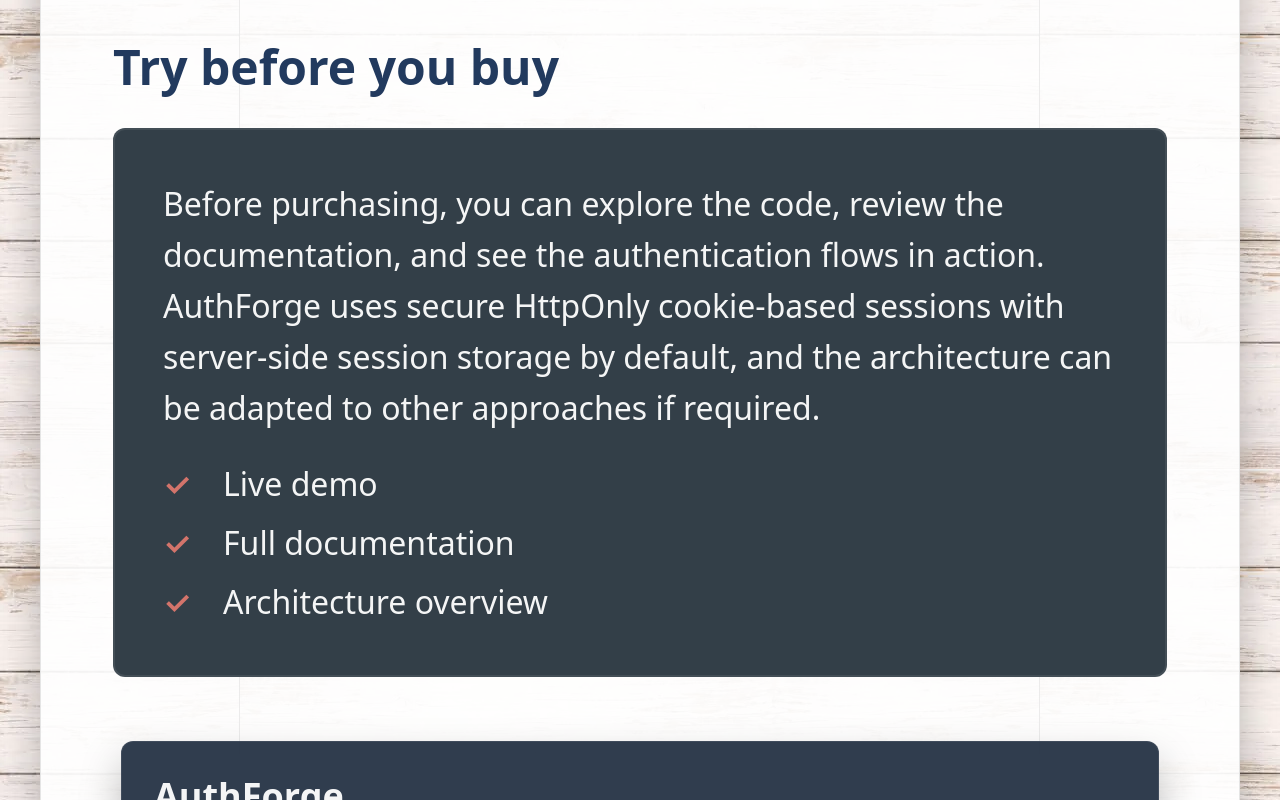
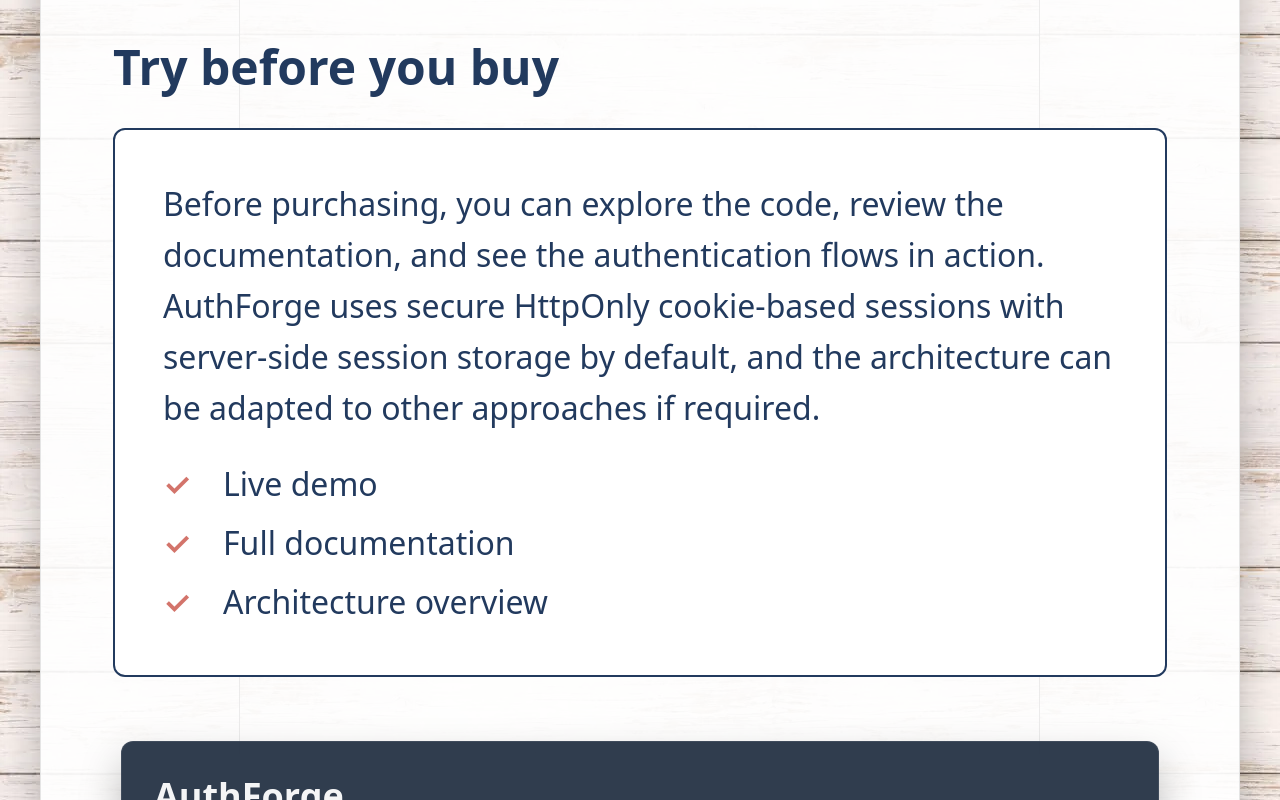
Before and after one commit to Grammeri/nextjs-landing, a Next.js app: page /products/authforge in a window 1280 px wide. Shown: the part 2260-3060 px from the top of the page. Built offline with nearby package versions, Linux system fonts and the light colour scheme.

Commit message:
chore(authforge): adjust visual hierarchy between info and pricing blocks

```diff
--- a/src/app/products/authforge/page.module.css
+++ b/src/app/products/authforge/page.module.css
@@ -137,9 +137,9 @@
 .trustBlock {
   padding: var(--spacing-2xl);
   border-radius: var(--card-border-radius);
-  border: var(--focus-ring-width) solid var(--card-border-color);
-  background: var(--color-secondary);
-  color: var(--color-on-image-primary);
+  border: var(--focus-ring-width) solid var(--color-texas-blue);
+  background: var(--color-bg);
+  color: var(--color-product-text);
   display: flex;
   flex-direction: column;
   gap: var(--spacing-lg);
--- a/src/shared/ui/button/Button.module.css
+++ b/src/shared/ui/button/Button.module.css
@@ -30,6 +30,7 @@
   background: var(--color-on-image-primary);
   color: var(--color-product-text);
   border-color: var(--color-border);
+  font-weight: var(--font-weight-bold);
 }
 
 .inverted:hover {
```
